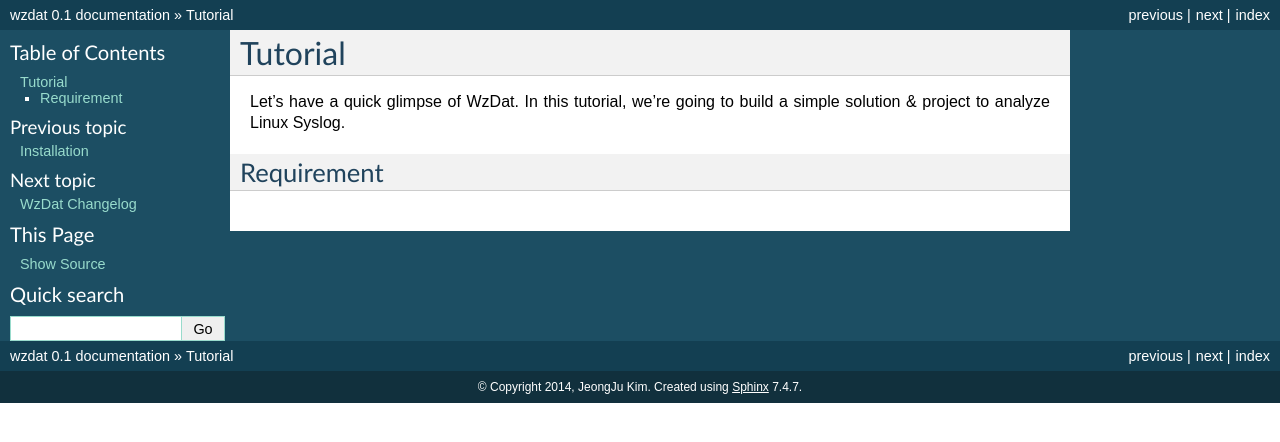
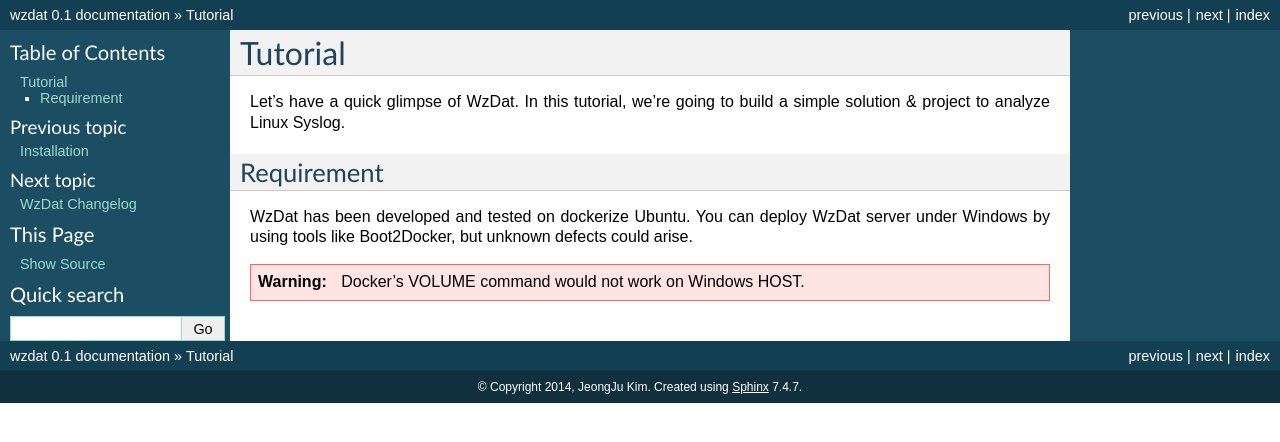
Before and after one commit to haje01/wzdat, a Sphinx documentation site: the page built from docs/tutorial.rst, in a window 1280 px wide. Shown: the top 442 px of the page. Built offline with Sphinx 7.4.7, drawn with Linux system fonts in a browser that asks for light colours.

Commit message:
Update tutorial.rst

```diff
--- a/docs/tutorial.rst
+++ b/docs/tutorial.rst
@@ -3,5 +3,12 @@ Tutorial
 
 Let's have a quick glimpse of WzDat. In this tutorial, we're going to build a simple solution & project to analyze Linux Syslog.
 
+
 Requirement
 -----------
+
+WzDat has been developed and tested on dockerize Ubuntu. You can deploy WzDat server under Windows by using tools like Boot2Docker, but unknown defects could arise.
+
+.. warning::
+
+   Docker's VOLUME command would not work on Windows HOST.
```
